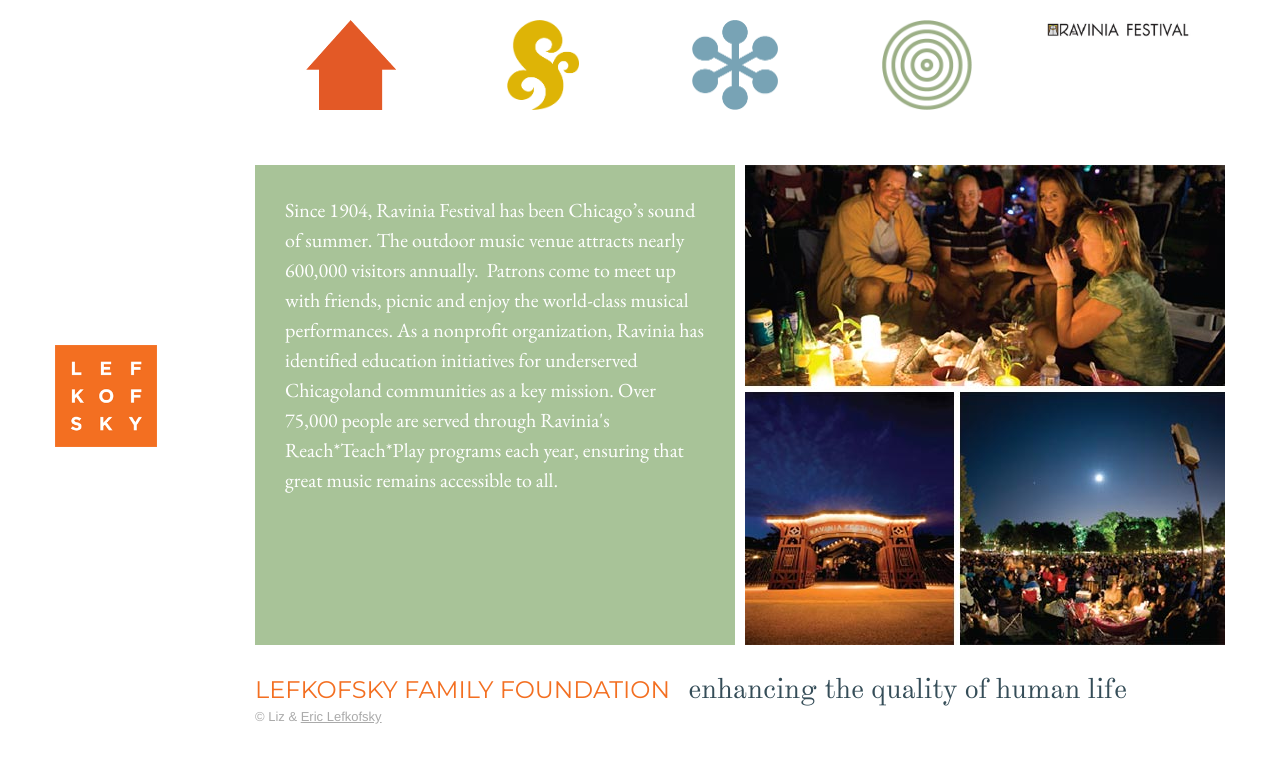
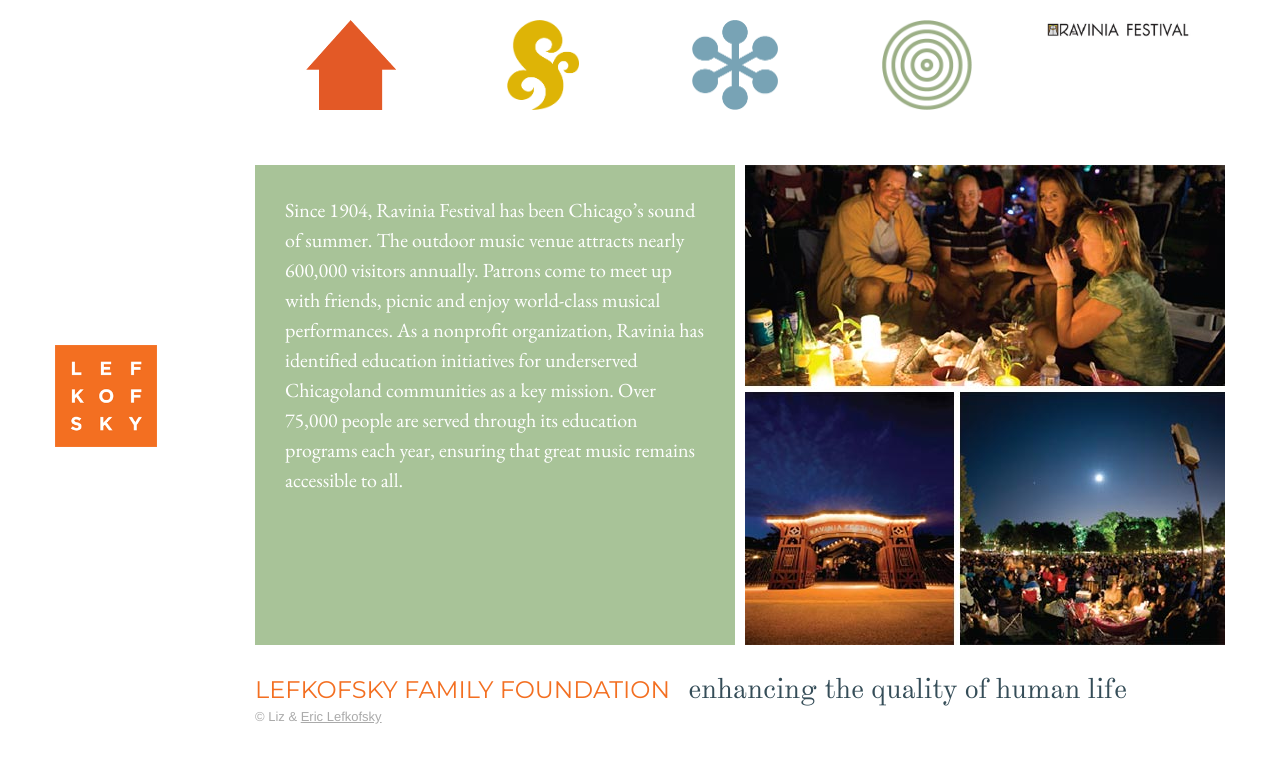
Before and after one commit to arjunvenkat/lefkofsky-jekyll, a Jekyll site: the page built from arts-culture/ravinia-festival/index.html, in a window 1280 px wide. Shown: the top 763 px of the page. Built offline with Jekyll 4.4.1, drawn with Linux system fonts in a browser that asks for light colours; some web fonts are replaced.

Commit message:
updates ravinia copy

```diff
--- a/arts-culture/ravinia-festival/index.html
+++ b/arts-culture/ravinia-festival/index.html
@@ -6,7 +6,7 @@
 link: "http://www.ravinia.org/"
 thumb: "/img/arts/thumbs/ravinia-festival.jpg"
 image: "/img/arts/ravinia-festival.jpg"
-desc: "Since 1904, Ravinia Festival has been Chicago’s sound of summer. The outdoor music venue attracts nearly 600,000 visitors annually.  Patrons come to meet up with friends, picnic and enjoy the world-class musical performances. As a nonprofit organization, Ravinia has identified education initiatives for underserved Chicagoland communities as a key mission. Over 75,000 people are served through Ravinia's Reach*Teach*Play programs each year, ensuring that great music remains accessible to all."
+desc: "Since 1904, Ravinia Festival has been Chicago’s sound of summer. The outdoor music venue attracts nearly 600,000 visitors annually. Patrons come to meet up with friends, picnic and enjoy world-class musical performances. As a nonprofit organization, Ravinia has identified education initiatives for underserved Chicagoland communities as a key mission. Over 75,000 people are served through its education programs each year, ensuring that great music remains accessible to all."
 ---
 
 <div id="overlay" class="clearfix show update">
```
